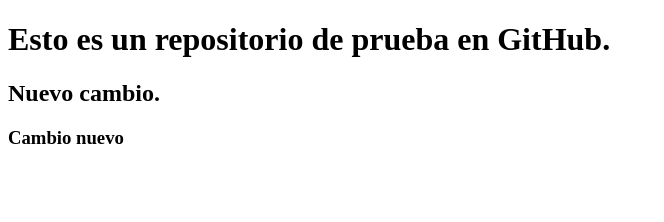
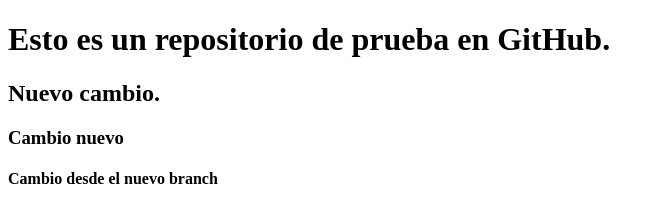
Before and after one commit to silviaeugenia/pruebaGitHub, a plain HTML site: page index.html in a window 1280 px wide. Shown: the whole page, without its empty margins (0-664 px from the left). Drawn offline with Linux system fonts and the light colour scheme.

Commit message:
Commit branch-darwin
Cambio h4

```diff
--- a/index.html
+++ b/index.html
@@ -7,5 +7,7 @@
 	<h1>Esto es un repositorio de prueba en GitHub.</h1>
 	<h2>Nuevo cambio.</h2>
 	<h3>Cambio nuevo</h3>
+
+	<h4>Cambio desde el nuevo branch</h4>
 </body>
 </html>
```
